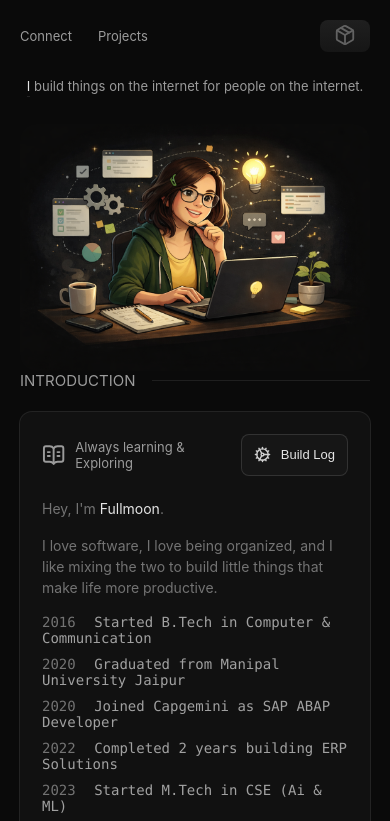
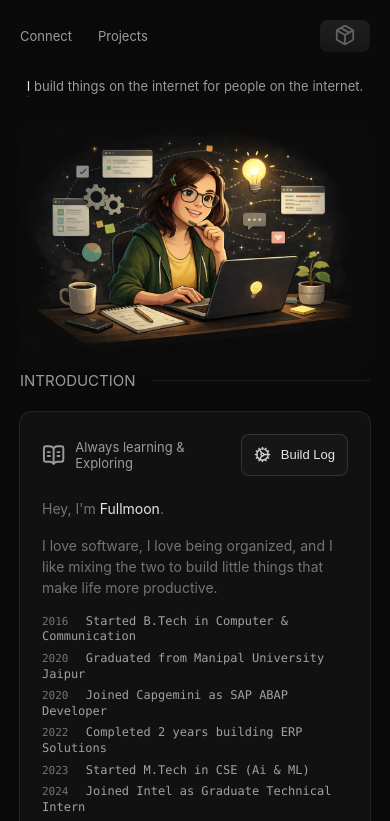
Before and after one commit to poornima20/Fullmoon, a plain HTML site: page index.html in a window 390 px wide. Both pictures are taken after a click on the button "Build Log". Shown: the top 821 px of the page. Drawn offline with nearby package versions, Linux system fonts and the light colour scheme.

Commit message:
for mobile for logs

```diff
--- a/style.css
+++ b/style.css
@@ -479,6 +479,37 @@ html{
   color:#a1a1a1;
 }
 
+/* ===============================
+   MOBILE: BUILD LOGS
+================================ */
+
+@media (max-width: 520px){
+
+  .log-line{
+    font-size:12px;
+  }
+
+  .log-time{
+    font-size:11px;
+  }
+
+  .log-msg{
+    font-size:12px;
+  }
+
+  .log-lines{
+    gap:6px;
+  }
+
+
+}
+
+@media (max-width: 520px){
+  .log-line{
+    line-height:1.3;
+  }
+}
+
 
 
 /* ===============================
```
